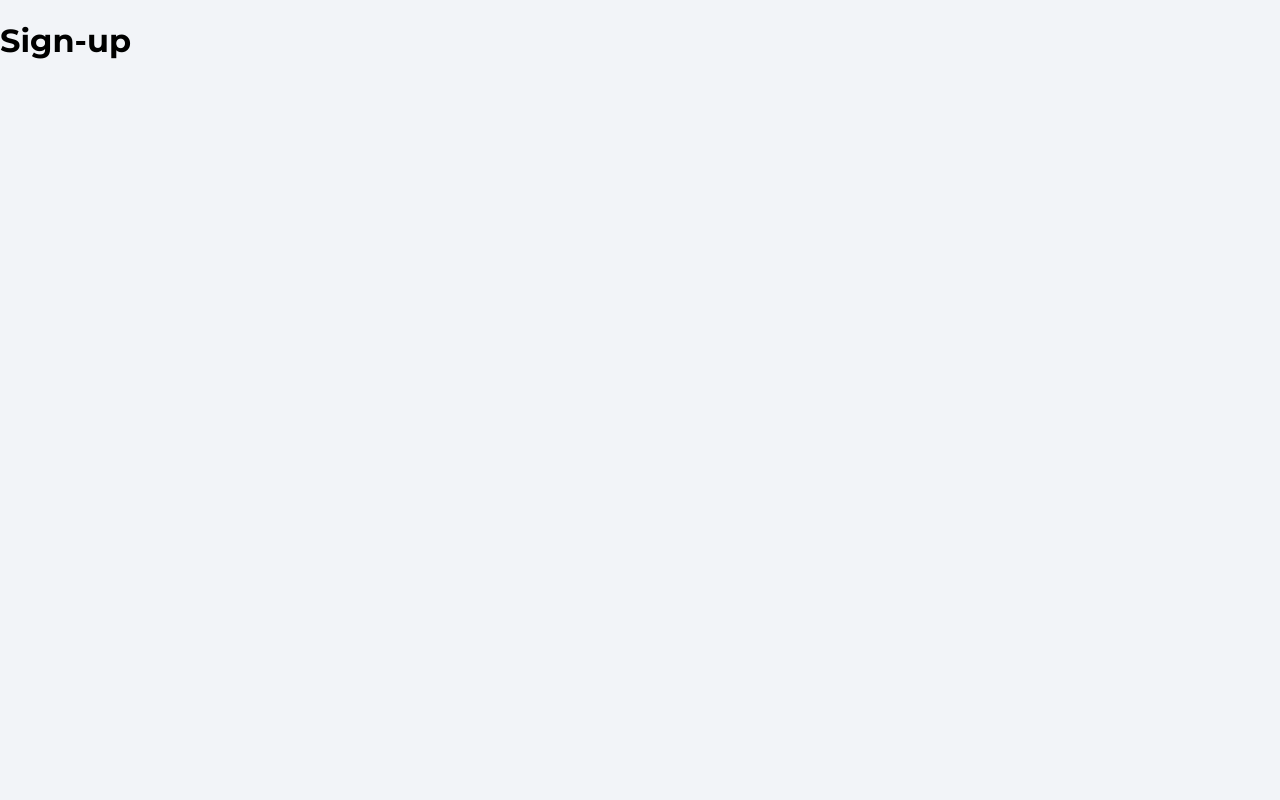
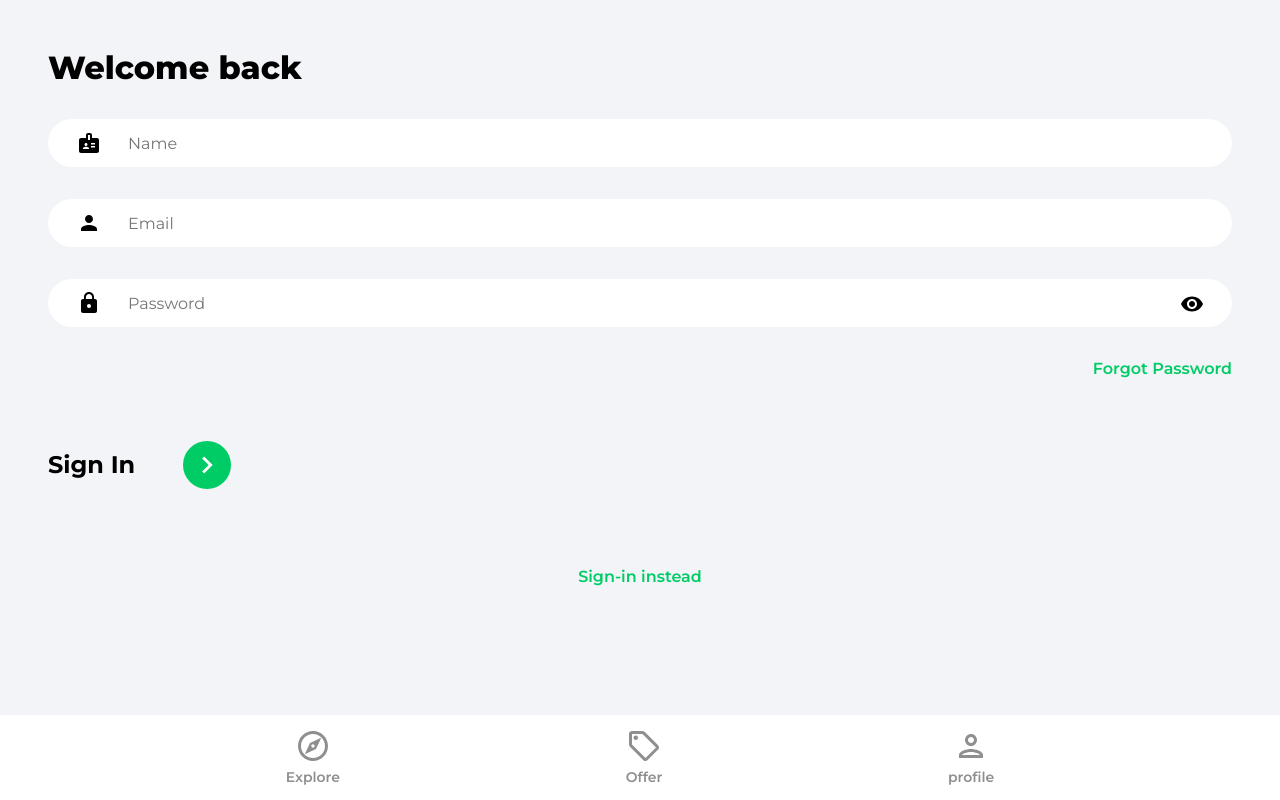
Before and after one commit to DimiTesting/house-market-app, a React (Create React App) app: page /sign-up in a window 1280 px wide. Built offline with nearby package versions, Linux system fonts and the light colour scheme; the HTML template or start-up script is replaced by a standard one.

Commit message:
SignIn and SignUp page added, also authentication setup with FireBase

```diff
--- a/src/App.js
+++ b/src/App.js
@@ -1,4 +1,5 @@
 import {BrowserRouter as Router, Routes, Route} from "react-router-dom"
+import NavBar from "./components/NavBar"
 import Explore from "./pages/Explore"
 import ForgotPassword from "./pages/ForgotPassword"
 import Offers from "./pages/Offers"
@@ -17,8 +18,8 @@ function App() {
           <Route path="/sign-up" element={<SignUp/>}/>
           <Route path="/forgotpassword" element={<ForgotPassword/>}/>
         </Routes>
+        <NavBar/>
       </Router>
-      {/*Navbar*/}
     </>
   );
 }
--- /dev/null
+++ b/src/components/NavBar.js
@@ -0,0 +1,39 @@
+import {useNavigate, useLocation} from "react-router-dom"
+import {ReactComponent as ExploreIcon} from "../assets/svg/exploreIcon.svg"
+import {ReactComponent as OfferIcon} from "../assets/svg/localOfferIcon.svg"
+import {ReactComponent as PersonIcon} from "../assets/svg/personOutlineIcon.svg"
+
+function NavBar() {
+
+    const navigate = useNavigate()
+    const location = useLocation()
+
+    const patchMatchRoute = (path) => {
+        if (path===location.pathname) {
+            return true
+        }
+    }
+
+    return(
+    <footer className="navbar">
+        <nav className="navbarNav">
+            <ul className="navbarListItems">
+                <li className="navbarListItem" onClick={()=> navigate("/")}>
+                    <ExploreIcon fill={patchMatchRoute("/")? "#2c2c2c": "#8f8f8f"} width="36px" height="36px"/>
+                    <p className={patchMatchRoute("/")? "navbarListItemNameActive": "navbarListItemName"}> Explore </p>
+                </li>
+                <li className="navbarListItem" onClick={()=> navigate("/offers")}>
+                    <OfferIcon fill={patchMatchRoute("/offers")? "#2c2c2c": "#8f8f8f"} width="36px" height="36px"/>
+                    <p className={patchMatchRoute("/offers")? "navbarListItemNameActive": "navbarListItemName"}> Offer </p>
+                </li>
+                <li className="navbarListItem" onClick={()=> navigate("/profile")}>
+                    <PersonIcon fill={patchMatchRoute("/profile")? "#2c2c2c": "#8f8f8f"} width="36px" height="36px"/>
+                    <p className={patchMatchRoute("/profile")? "navbarListItemNameActive": "navbarListItemName"}> profile </p>
+                </li>
+            </ul>
+        </nav>
+    </footer>
+    )
+}
+
+export default NavBar
--- a/src/pages/SignIn.js
+++ b/src/pages/SignIn.js
@@ -1,8 +1,51 @@
+import {useState} from "react"
+import {Link} from "react-router-dom"
+import {ReactComponent as ArrowRigthIcon} from "../assets/svg/keyboardArrowRightIcon.svg"
+import visibilityIcon from "../assets/svg/visibilityIcon.svg"
+
 function SignIn() {
+
+    const [showPassword, setShowPassword] = useState(false)
+    const [formData, setFormData] = useState({
+        email: "",
+        password: ""
+    })
+
+    const {email, password} = formData
+
+    function OnChange(e) {
+        setFormData((prevState)=> ({
+            ...prevState,
+            [e.target.id]: e.target.value
+        })
+    )}
+
     return (
-        <div>
-            <h1> Sign-in </h1>
+        <>
+        <div className="pageContainer">
+            <header>
+                <p className="pageHeader"> Welcome back </p>
+            </header>
+
+            <form>
+                <input type="email" className="emailInput" placeholder="Email" id="email" value={email} onChange={OnChange}/>
+                <div className="passwordInputDiv">
+                    <input type={showPassword? 'text': 'password'} className="passwordInput" placeholder="Password" id="password" value={password} onChange={OnChange}/>
+                    <img className="showPassword" src={visibilityIcon} alt="show password" onClick={()=> setShowPassword((prevState) => !prevState)}/>
+                </div>
+                <Link to="/forgotPassword" className="forgotPasswordLink"> Forgot Password </Link>
+                <div className="signInBar">
+                    <p className="signInText">Sign In</p>
+                    <button className="signInButton">
+                        <ArrowRigthIcon fill="#ffffff" width="34px" height="34px"/>
+                    </button>
+                </div>
+            </form>
+
+            <Link to="/sign-up" className="registerLink"> Sign-up instead </Link>
+
         </div>
+        </>
     )
 }
 
--- a/src/pages/SignUp.js
+++ b/src/pages/SignUp.js
@@ -1,8 +1,72 @@
+import {useState} from "react"
+import {Link, useNavigate} from "react-router-dom"
+import {ReactComponent as ArrowRigthIcon} from "../assets/svg/keyboardArrowRightIcon.svg"
+import visibilityIcon from "../assets/svg/visibilityIcon.svg"
+import { getAuth, createUserWithEmailAndPassword, updateProfile } from "firebase/auth";
+import {db} from "../firebase.config"
+
+
 function SignUp() {
+
+    const [showPassword, setShowPassword] = useState(false)
+    const [formData, setFormData] = useState({
+        name:"",
+        email: "",
+        password: ""
+    })
+
+    const {name, email, password} = formData
+
+    const navigate = useNavigate()
+
+    function OnChange(e) {
+        setFormData((prevState)=> ({
+            ...prevState,
+            [e.target.id]: e.target.value
+        })
+    )}
+
+    const handleSumbit = async (e) => {
+        e.preventDefault()
+        try {
+            const auth = getAuth();
+            const userCreditial = await createUserWithEmailAndPassword(auth, email, password)
+            const user = userCreditial.user
+            updateProfile(auth.currentUser, {
+                displayName: name
+            })
+        } catch (error) {
+            console.log(error)
+        }
+        navigate("/")
+    }
+
     return (
-        <div>
-            <h1> Sign-up </h1>
+        <>
+        <div className="pageContainer">
+            <header>
+                <p className="pageHeader"> Welcome back </p>
+            </header>
+
+            <form onSubmit={handleSumbit}>
+                <input type="name" className="nameInput" placeholder="Name" id="name" value={name} onChange={OnChange}/>
+                <input type="email" className="emailInput" placeholder="Email" id="email" value={email} onChange={OnChange}/>
+                <div className="passwordInputDiv">
+                    <input type={showPassword? 'text': 'password'} className="passwordInput" placeholder="Password" id="password" value={password} onChange={OnChange}/>
+                    <img className="showPassword" src={visibilityIcon} alt="show password" onClick={()=> setShowPassword((prevState) => !prevState)}/>
+                </div>
+                <Link to="/forgotPassword" className="forgotPasswordLink"> Forgot Password </Link>
+                <div className="signUpBar">
+                    <p className="signUpText">Sign In</p>
+                    <button className="signUpButton">
+                        <ArrowRigthIcon fill="#ffffff" width="34px" height="34px"/>
+                    </button>
+                </div>
+            </form>
+
+            <Link to="/sign-in" className="registerLink"> Sign-in instead </Link>
         </div>
+        </>
     )
 }
 
```
